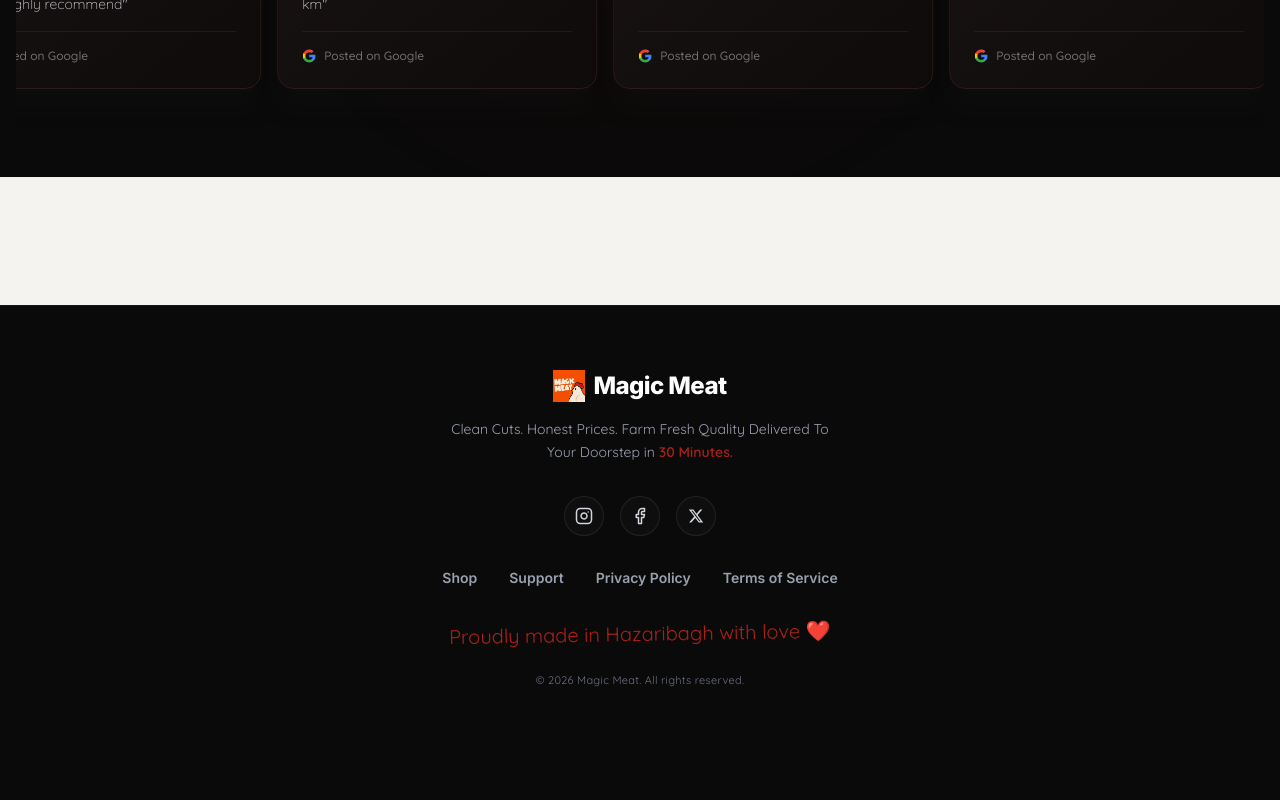
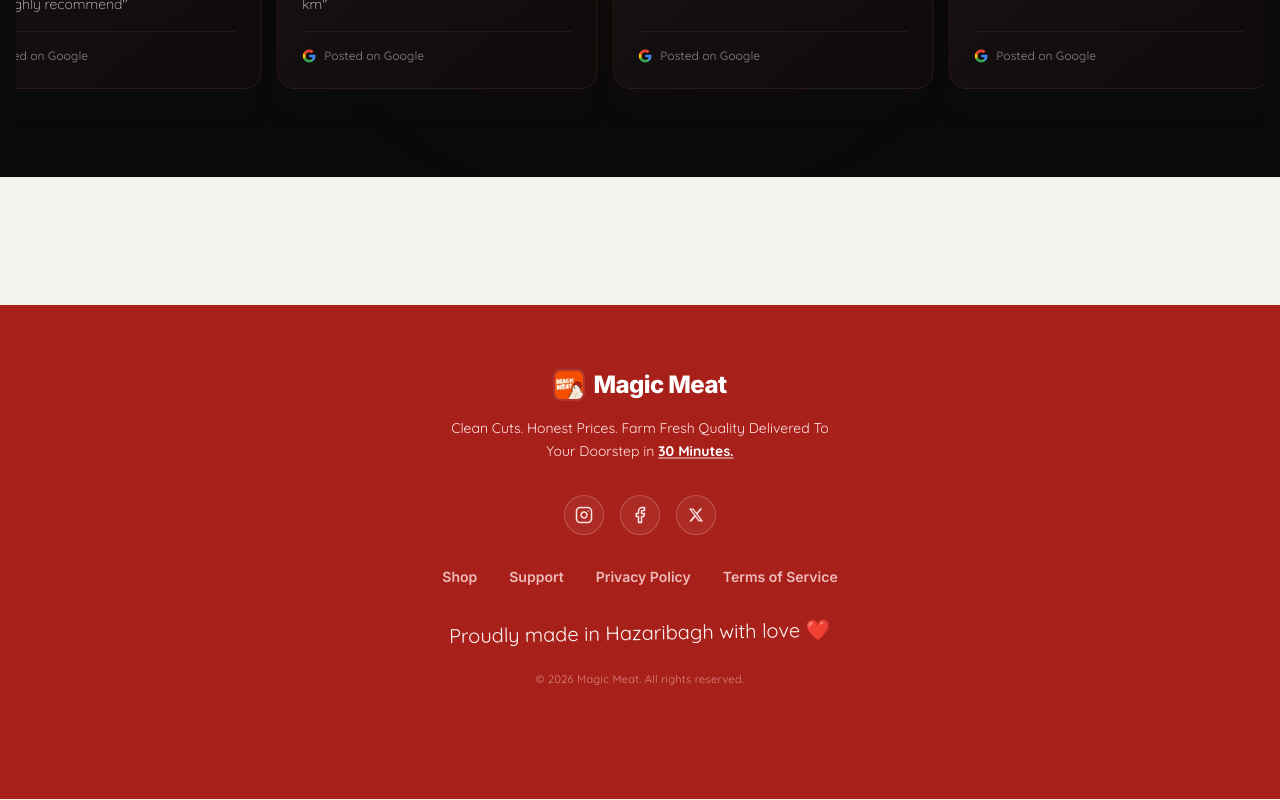
Before and after one commit to nihalkumar5/magicmeat1, a Next.js app: page /shop in a window 1280 px wide. Shown: the part 3943-4743 px from the top of the page. Built offline with nearby package versions, Linux system fonts and the light colour scheme; no server answers.

Commit message:
Change footer background to brand primary red and update text/icon contrast

```diff
--- a/src/components/Footer.tsx
+++ b/src/components/Footer.tsx
@@ -10,17 +10,17 @@ export default function Footer() {
   if (pathname === '/') return null;
 
   return (
-    <footer className="bg-[#0B0A0A] text-white pt-16 pb-28 px-6 border-t border-white/[0.04] relative">
+    <footer className="bg-brand-primary text-white pt-16 pb-28 px-6 relative">
       <div className="max-w-6xl mx-auto flex flex-col items-center text-center">
 
         {/* Brand Group */}
         <div className="flex items-center gap-2 mb-4 justify-center">
-          <img src="/magicmeat_logo.png" alt="Magic Meat Logo" className="w-8 h-8 object-contain" />
+          <img src="/magicmeat_logo.png" alt="Magic Meat Logo" className="w-8 h-8 object-contain bg-white/10 p-0.5 rounded-lg" />
           <span className="font-heading font-extrabold text-2xl text-white tracking-tight">Magic Meat</span>
         </div>
 
-        <p className="font-body text-gray-400 mb-8 max-w-sm text-sm leading-relaxed">
-          Clean Cuts. Honest Prices. Farm Fresh Quality Delivered To Your Doorstep in <span className="text-brand-primary font-semibold">30 Minutes.</span>
+        <p className="font-body text-red-100 mb-8 max-w-sm text-sm leading-relaxed">
+          Clean Cuts. Honest Prices. Farm Fresh Quality Delivered To Your Doorstep in <span className="text-white font-extrabold underline decoration-white/40 decoration-2">30 Minutes.</span>
         </p>
 
         {/* Social Icons */}
@@ -29,7 +29,7 @@ export default function Footer() {
             href="https://instagram.com"
             target="_blank"
             rel="noopener noreferrer"
-            className="w-10 h-10 rounded-full border border-white/[0.08] bg-white/[0.02] flex items-center justify-center text-gray-300 hover:text-white hover:bg-white/[0.08] hover:border-white/[0.2] transition-all duration-200 cursor-pointer hover:scale-110"
+            className="w-10 h-10 rounded-full border border-white/20 bg-white/5 flex items-center justify-center text-red-100 hover:text-brand-primary hover:bg-white transition-all duration-200 cursor-pointer hover:scale-110"
             aria-label="Instagram"
           >
             <svg width="18" height="18" viewBox="0 0 24 24" fill="none" stroke="currentColor" strokeWidth="2" strokeLinecap="round" strokeLinejoin="round"><rect x="2" y="2" width="20" height="20" rx="5" ry="5"></rect><path d="M16 11.37A4 4 0 1 1 12.63 8 4 4 0 0 1 16 11.37z"></path><line x1="17.5" y1="6.5" x2="17.51" y2="6.5"></line></svg>
@@ -38,7 +38,7 @@ export default function Footer() {
             href="https://facebook.com"
             target="_blank"
             rel="noopener noreferrer"
-            className="w-10 h-10 rounded-full border border-white/[0.08] bg-white/[0.02] flex items-center justify-center text-gray-300 hover:text-white hover:bg-white/[0.08] hover:border-white/[0.2] transition-all duration-200 cursor-pointer hover:scale-110"
+            className="w-10 h-10 rounded-full border border-white/20 bg-white/5 flex items-center justify-center text-red-100 hover:text-brand-primary hover:bg-white transition-all duration-200 cursor-pointer hover:scale-110"
             aria-label="Facebook"
           >
             <svg width="18" height="18" viewBox="0 0 24 24" fill="none" stroke="currentColor" strokeWidth="2" strokeLinecap="round" strokeLinejoin="round"><path d="M18 2h-3a5 5 0 0 0-5 5v3H7v4h3v8h4v-8h3l1-4h-4V7a1 1 0 0 1 1-1h3z"></path></svg>
@@ -47,7 +47,7 @@ export default function Footer() {
             href="https://twitter.com"
             target="_blank"
             rel="noopener noreferrer"
-            className="w-10 h-10 rounded-full border border-white/[0.08] bg-white/[0.02] flex items-center justify-center text-gray-300 hover:text-white hover:bg-white/[0.08] hover:border-white/[0.2] transition-all duration-200 cursor-pointer hover:scale-110"
+            className="w-10 h-10 rounded-full border border-white/20 bg-white/5 flex items-center justify-center text-red-100 hover:text-brand-primary hover:bg-white transition-all duration-200 cursor-pointer hover:scale-110"
             aria-label="X (formerly Twitter)"
           >
             <svg width="16" height="16" viewBox="0 0 24 24" fill="currentColor"><path d="M18.244 2.25h3.308l-7.227 8.26 8.502 11.24H16.17l-5.214-6.817L4.99 21.75H1.68l7.73-8.835L1.254 2.25H8.08l4.713 6.231zm-1.161 17.52h1.833L7.084 4.126H5.117z"/></svg>
@@ -55,7 +55,7 @@ export default function Footer() {
         </div>
 
         {/* Minimal Links */}
-        <div className="flex flex-wrap justify-center gap-8 mb-8 font-heading font-semibold text-sm text-gray-400">
+        <div className="flex flex-wrap justify-center gap-8 mb-8 font-heading font-semibold text-sm text-red-100/80">
            <Link href="/shop" className="hover:text-white transition-colors">Shop</Link>
            <span className="hover:text-white transition-colors cursor-pointer">Support</span>
            <span className="hover:text-white transition-colors cursor-pointer">Privacy Policy</span>
@@ -64,14 +64,14 @@ export default function Footer() {
 
         {/* Made with love */}
         <div
-          className="text-brand-primary text-xl mb-6 transform -rotate-1"
+          className="text-white/95 text-xl mb-6 transform -rotate-1"
           style={{ fontFamily: 'var(--font-script), cursive' }}
         >
           Proudly made in Hazaribagh with love ❤️
         </div>
 
         {/* Copyright */}
-        <div className="text-gray-500 font-body text-[11px] tracking-wide">
+        <div className="text-red-200/60 font-body text-[11px] tracking-wide">
           &copy; {new Date().getFullYear()} Magic Meat. All rights reserved.
         </div>
       </div>
```
